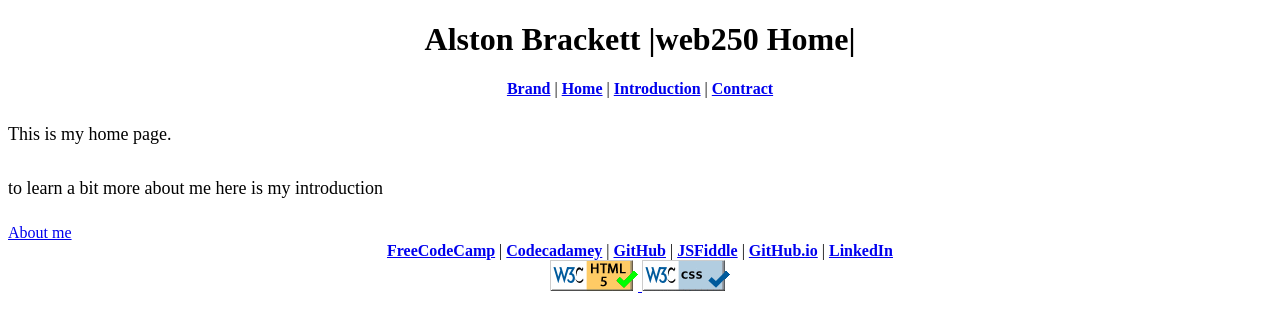
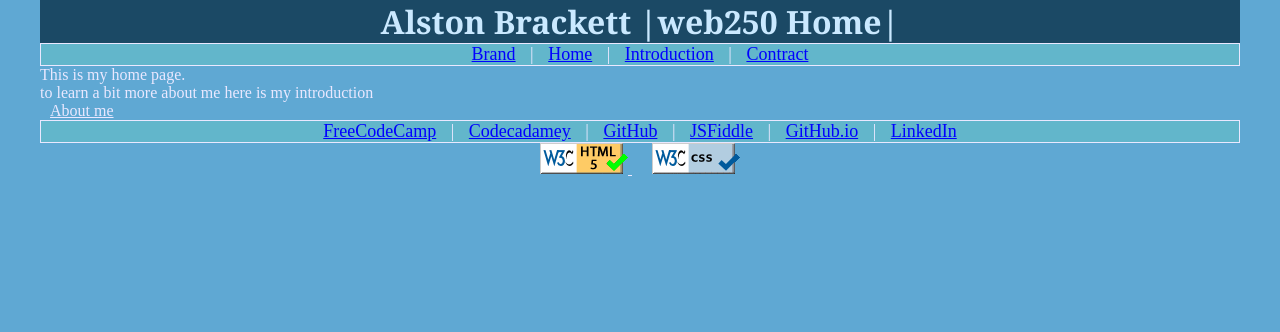
Before and after one commit to wolfbaj/WEB250, a PHP site: page / in a window 1280 px wide. Shown: the top 332 px of the page. Run offline with PHP 8.4, Linux system fonts and the light colour scheme.

Commit message:
unified styles

```diff
--- a/brand.html
+++ b/brand.html
@@ -3,7 +3,7 @@
 	<head>
 		<title>Brackett's PC Builders</title>
 		<meta http-equiv="Content-Type" content="text/html; charset=UTF-8">
-		<link href="styles/brand.css" type="text/css" rel="stylesheet">
+		<link href="styles/default.css" type="text/css" rel="stylesheet">
 	</head>
 
 	<body>
--- a/styles/default.css
+++ b/styles/default.css
@@ -1,23 +1,57 @@
-body {color: black;
-		background: white;
-		text-align: left;}
-header {text-align: center;}
-nav a {list-style-type: none;
-		text-align: center;
-		display: inline;
-		font-weight: bold;}
-h1 {text-align: center;}
-h2 {text-align: left;}
-.sub {text-align: left;}
-.wrapper {width: 750px;
-		margin-left: auto;
-		margin-right: auto;}
-.text {line-height: 200%;
-		font-size: large;
-		text-align: left;}
-p {line-height: 200%;
-	font-size: large;
-	text-align: left;}
-footer {text-align: center;}
-#survey {text-align: left;
-		width: 50%;}
+*{
+	color: #EAE8FF;
+	font-family: Palantino;
+	box-sizing: border-box;
+	margin: auto;
+}
+body{
+	min-width: 600px;
+	max-width: 1200px;
+	margin-left: auto;
+	margin-right: auto;
+	background-color: #5FA8D3;
+	padding: auto;
+}
+header{
+	text-align: center;
+	background-color: #1B4965;
+}
+nav{
+	background-color: #62B6CB;
+	border: 1px solid;
+	margin: auto;
+	font-size: 18px;
+}
+nav a{
+	color: blue;
+	padding: 10px;
+}
+div{
+	background-color: #1B4965;
+	padding: 40px;
+}
+h1{
+	color: #CAE9FF;
+	font-family: Georgia;
+}
+h2{
+	color: #BEE9E8;
+}
+h3{
+	text-align:center;
+	color: #BEE9E8;
+}
+p{
+	margin: auto;
+	font-size: 16px;
+	width: 100%;
+	text-align: left;
+}
+a{
+	margin: auto;
+	padding: 10px;
+}
+footer{
+	text-align: center;
+	margin: auto;
+}
```
Also changed, not shown: styles/brand.css (deleted, +0 -57 lines).
